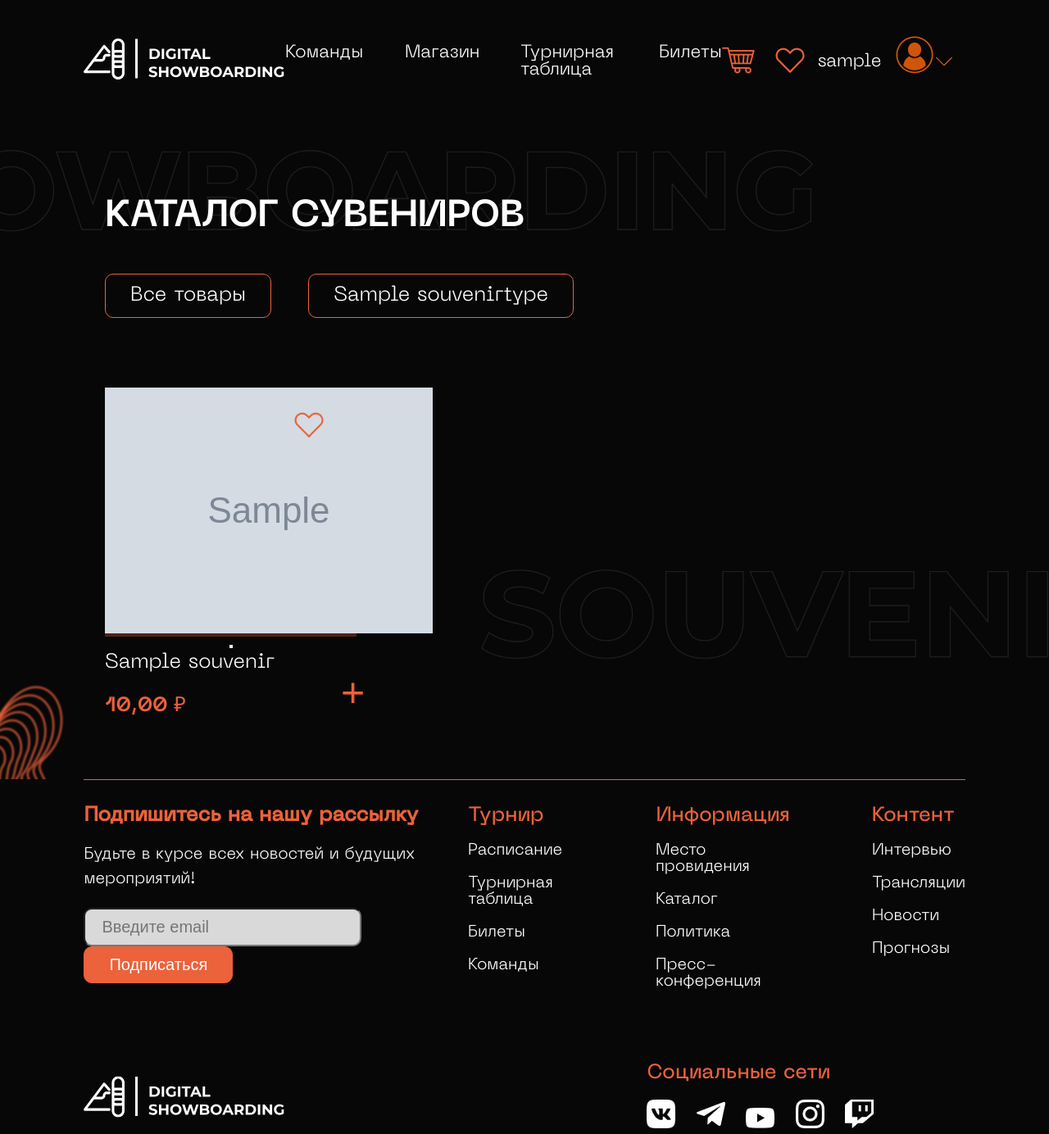
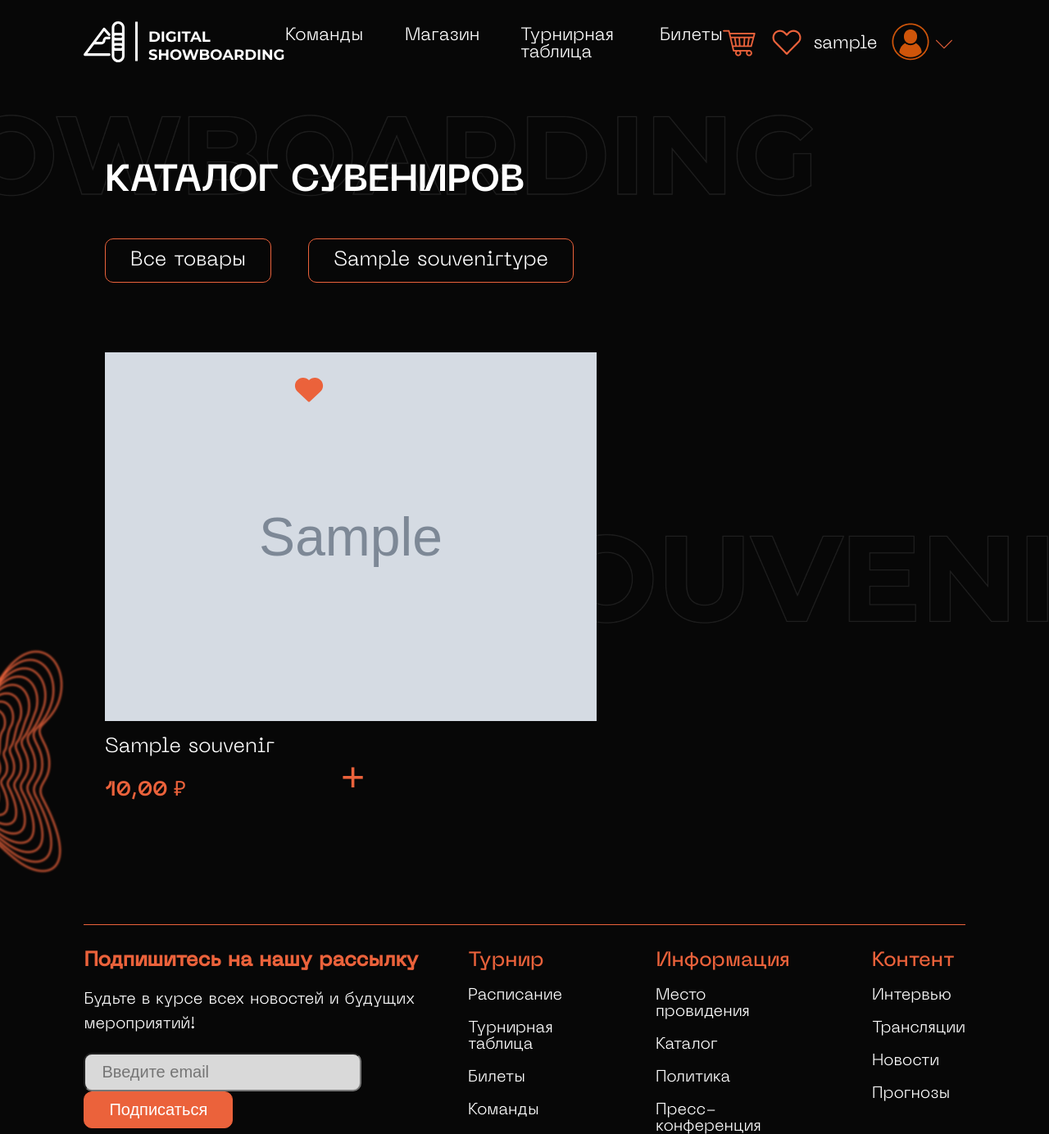
Before and after one commit to n1ce7ry/digital-snowboarding, a Django app: page /shop/ in a window 1280 px wide. Shown: the top 1384 px of the page at 82% size. Run offline with Django 5.2, Linux system fonts and the light colour scheme; a user stored in the database is signed in; tables that the repository leaves empty hold one stand-in row (values such as "Sample post"); grey boxes marked "Sample" are stand-in pictures.

Commit message:
Added the ability to add to favorites and remove souvenirs from favorites. Cosmetic edits

```diff
--- a/main/urls.py
+++ b/main/urls.py
@@ -4,4 +4,7 @@ from . import views
 
 urlpatterns = [
     path('', views.home_page, name='home_page'),
+    path('favorite/', views.favorite_souvenirs, name='favorite_souvenirs'),
+    path('add-favorite/<int:souvenir_id>', views.add_favorite_souvenirs, name='add_favorite_souvenirs'),
+    path('del-favorite/<int:souvenir_id>', views.del_favorite_souvenirs, name='del_favorite_souvenirs'),
 ]
--- a/shop/views.py
+++ b/shop/views.py
@@ -3,10 +3,15 @@ from django.views.decorators.http import require_POST
 from .models import Souvenir, SouvenirType, OrderItem
 from .cart import Cart
 from .forms import CartAddSouvenirForm, CheckoutForm
+from django.contrib.auth import get_user_model
+
+
+User = get_user_model()
 
 
 def shop(request):
     souvenirs = Souvenir.objects.all()
+    favorite_souvenirs = User.objects.get(id=request.user.id).favorite_souvenirs.all()
     souvenirs_types = SouvenirType.objects.all()
     cart_souvenir_form = CartAddSouvenirForm()
     return render(
@@ -14,7 +19,8 @@ def shop(request):
         'shop/shop.html',
         context={'souvenirs': souvenirs,
                  'cart_souvenir_form': cart_souvenir_form,
-                 'souvenirs_types': souvenirs_types,}
+                 'souvenirs_types': souvenirs_types,
+                 'favorite_souvenirs': favorite_souvenirs}
     )
 
 
--- a/static/css/style.css
+++ b/static/css/style.css
@@ -1049,63 +1049,70 @@ footer {
 .data {
     margin-right: 80px;
 }
-
-/* выпадающий список */
-/* Кнопка выпадающего списка */
+ /* Dropdown Button */
 .dropbtn {
-    background-color: transparent;
+    padding: 0px 16px;
+    font-size: 16px;
     display: flex;
     align-items: center;
-    color: white;
-    padding: 16px;
-    font-size: 16px;
-    border: none;
+    transition: all 0.5s;
+}
+
+.dropbtn:hover {
     cursor: pointer;
 }
 
-/* Контейнер <div> - необходим для размещения выпадающего содержимого */
+/* The container <div> - needed to position the dropdown content */
 .dropdown {
     position: relative;
     display: inline-block;
 }
-
-/* Выпадающее содержимое (скрыто по умолчанию) */
+/* Dropdown Content (Hidden by Default) */
 .dropdown-content {
     display: none;
     position: absolute;
-    background-color: transparent;
     min-width: 160px;
+    z-index: 1;
+    border: 1px solid #EB623B;
+}
+
+/* Links inside the dropdown */
+.dropdown-content a {
+    color: #EB623B;
+    padding: 12px 16px;
     font-size: 18px;
-    border: 1px solid #EB623B;
-    z-index: 1;
-}
-
-/* Ссылки внутри выпадающего списка */
-.dropdown-content a {
-    color: #fff;
-    padding: 12px 16px;
     text-decoration: none;
     display: block;
 }
 
-/* Изменение цвета выпадающих ссылок при наведении курсора */
-.dropdown-content a:hover {
-    background-color: #eb613ba0
-}
-
-/* Показать выпадающее меню (используйте JS, чтобы добавить этот класс .dropdown-content содержимого, когда пользователь нажимает на кнопку выпадающего списка) */
-.show {
-    display: block;
-}
+/* Change color of dropdown links on hover */
+.dropdown-content a:hover {background-color: #eb613b49}
+
+/* Show the dropdown menu on hover */
+.dropdown:hover .dropdown-content {display: block;}
+
 .buttons-personal__container {
     display: flex;
     align-items: center;
 }
 .personal__backet {
     margin-right: 25px;
+    width: 35px;
+    height: 35px;
+}
+.personal__favorite{
+    width: 35px;
+    height: 35px;
+}
+.personal__user{
+    width: 35px;
+    height: 35px;
+    margin-right: 20px;
+    margin-bottom: 20px;
 }
 .personal__login {
     font-size: 22px;
+    cursor: pointer;
     font-family: 'NeueMachina-Light';
     margin-right: 15px;
 }
@@ -1209,12 +1216,17 @@ footer {
     background-size: 100%;
     background-repeat: no-repeat;
     padding-top: 80px;
+    padding-bottom: 100px;
 }
 .shop-img__container {
     background-color: #eb613b50;
     text-align: center;
     position: relative;
     margin-bottom: 20px;
+    height: 450px;
+}
+.shop__img{
+    height: 450px;
 }
 .shop__element {
     width: 30%;
@@ -1232,6 +1244,13 @@ footer {
     transition: all 0.5s;
     cursor: pointer;
 }
+.in_favorite {
+    cursor: default;
+}
+.favorite__btn{
+    background-color: #eb613b50;
+    border: none;
+}
 .shop-filter__container {
     margin-top: 50px;
     margin-bottom: 100px;
@@ -1253,9 +1272,6 @@ footer {
 .shop__filter:hover {
     background-color: #EB623B;
 }
-.shop-favorite__form {
-    height: 0px;
-}
 .shop__heart:hover {
     background-image: url(../images/favorite-fill.svg);
     background-repeat: no-repeat;
--- a/static/js/drop.js
+++ /dev/null
@@ -1,16 +0,0 @@
-function myFunction() {
-    document.getElementById("myDropdown").classList.toggle("show");
-  }
-
-  window.onclick = function(event) {
-    if (!event.target.matches('.dropbtn')) {
-      var dropdowns = document.getElementsByClassName("dropdown-content");
-      var i;
-      for (i = 0; i < dropdowns.length; i++) {
-        var openDropdown = dropdowns[i];
-        if (openDropdown.classList.contains('show')) {
-          openDropdown.classList.remove('show');
-        }
-      }
-    }
-  }
--- a/templates/base.html
+++ b/templates/base.html
@@ -37,7 +37,7 @@
                 <div class="buttons-personal__container">
                     <a href="{% url 'cart_detail' %}" class="personal__backet"><img src="{% static 'images/backet.png' %}" alt="Корзина"
                             class="backet"></a>
-                    <a href="favorite-page.html" class="personal__favorite"><img src="{% static 'images/favorite.png' %}" alt="Избранное"
+                    <a href="{% url 'favorite_souvenirs' %}" class="personal__favorite"><img src="{% static 'images/favorite.png' %}" alt="Избранное"
                             class="backet"></a>
                     <div class="dropdown">
                         <div onclick="myFunction()" class="dropbtn">
@@ -158,9 +158,6 @@
         </footer>
     </div>
 
-    {% if user.is_authenticated %}
-        <script src="{% static 'js/drop.js' %}"></script>
-    {% endif %}
 
     {% block js %}
     {% endblock %}
--- a/templates/shop/shop.html
+++ b/templates/shop/shop.html
@@ -20,12 +20,23 @@
             {% for souvenir in souvenirs %}
             <div class="shop__element {{ souvenir.type.name }}">
                 <div class="shop-img__container">
-                    <img src="{{ souvenir.image.url }}" alt="{{ souvenir.name }}" class="shop img">
-                    <form action="" class="shop-favorite__form" method="post">
-                        <button class="favorite__btn" type="submit">
-                            <img src="{% static 'images/favorite.png' %}" alt="Избранное" class="shop__heart">
-                        </button>
-                    </form>
+                    {% if souvenir in favorite_souvenirs %}
+                        <img src="{{ souvenir.image.url }}" alt="{{ souvenir.name }}" class="shop__img">
+                        <div class="shop-favorite__form">
+                            {% csrf_token %}
+                            <button class="favorite__btn" type="submit">
+                                <img src="{% static 'images/favorite-fill.svg' %}" alt="В Избранном" class="shop__heart in_favorite">
+                            </button>
+                        </div>
+                    {% else %}
+                        <img src="{{ souvenir.image.url }}" alt="{{ souvenir.name }}" class="shop__img">
+                        <form action="{% url 'add_favorite_souvenirs' souvenir.id %}" class="shop-favorite__form" method="post">
+                            {% csrf_token %}
+                            <button class="favorite__btn" type="submit">
+                                <img src="{% static 'images/favorite.png' %}" alt="Избранное" class="shop__heart">
+                            </button>
+                        </form>
+                    {% endif %}
                 </div>
                 <div class="shop-content__container">
                     <p class="shop-text">{{ souvenir.name }}</p>
```
Also changed, not shown: other parts of static/css/style.css (+42 -0 lines), main/views.py (+30 -1 lines), templates/main/favorite.html (added, +51 -0 lines).
